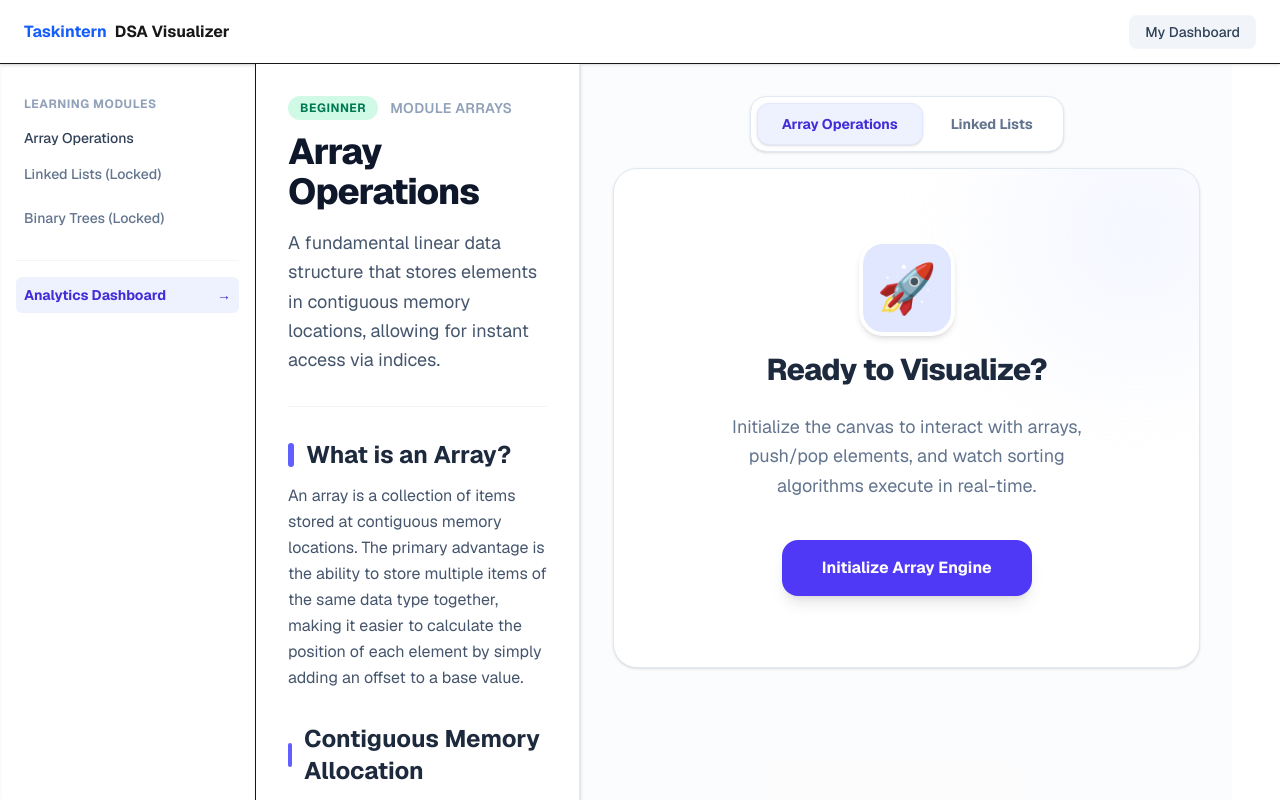
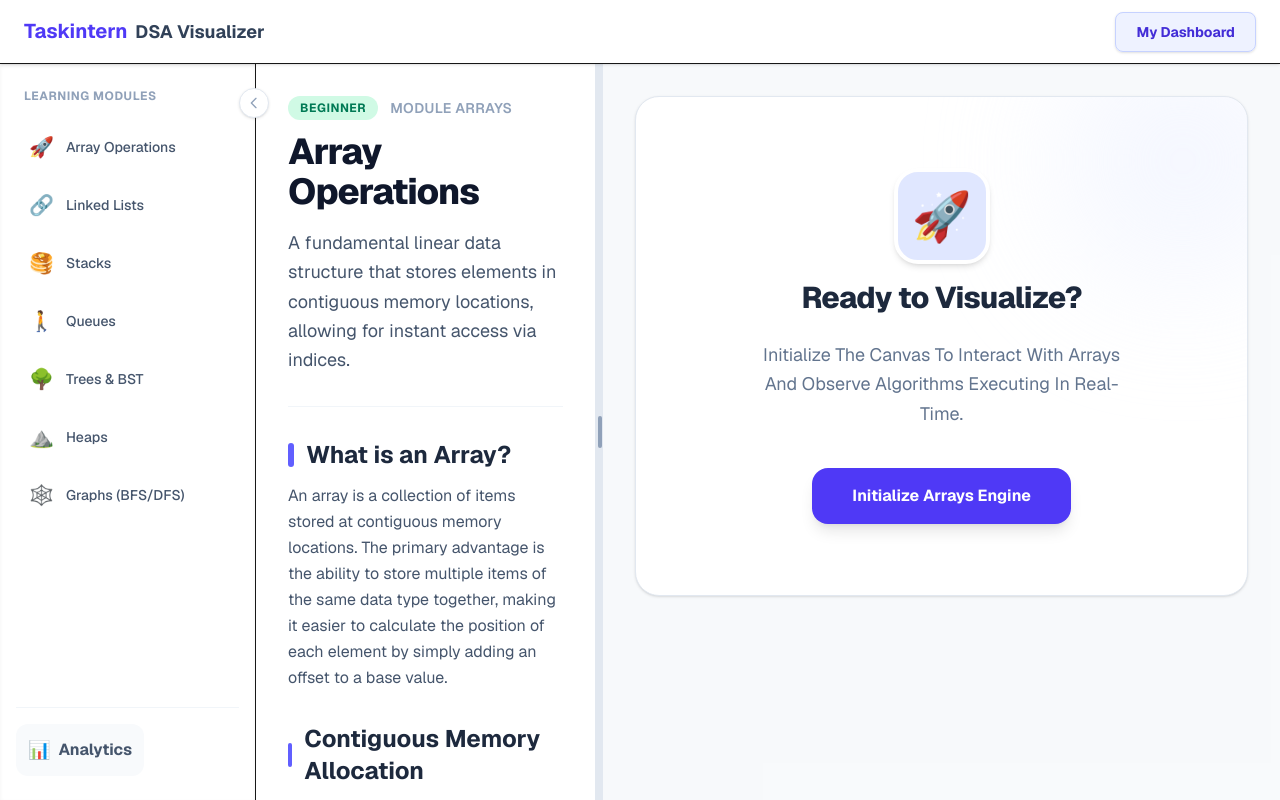
Before and after one commit to SOUSKEAIZEN/taskintern-visualizer, a Next.js app: page / in a window 1280 px wide. Built offline with nearby package versions, Linux system fonts and the light colour scheme; no server answers.

Commit message:
Update ArrayCanvas and LinkedListCanvas to allow more elements; enhance TheoryPanel with linked list data; add Sidebar component for module navigation

```diff
--- /dev/null
+++ b/components/workspace/Sidebar.tsx
@@ -0,0 +1,78 @@
+"use client";
+
+import { useState } from "react";
+import Link from "next/link";
+import { logger } from "../../lib/logger";
+
+const MODULES = [
+  { id: "arrays", label: "Array Operations", icon: "🚀" },
+  { id: "linked-lists", label: "Linked Lists", icon: "🔗" },
+  { id: "stacks", label: "Stacks", icon: "🥞" },
+  { id: "queues", label: "Queues", icon: "🚶" },
+  { id: "trees", label: "Trees & BST", icon: "🌳" },
+  { id: "heaps", label: "Heaps", icon: "⛰️" },
+  { id: "graphs", label: "Graphs (BFS/DFS)", icon: "🕸️" },
+];
+
+export default function Sidebar() {
+  const [isCollapsed, setIsCollapsed] = useState(false);
+
+  const toggleSidebar = () => {
+    logger.info(`UI Interaction: Sidebar ${!isCollapsed ? "collapsed" : "expanded"} by user.`);
+    setIsCollapsed(!isCollapsed);
+  };
+
+  return (
+    <aside
+      className={`relative transition-all duration-300 ease-in-out border-r bg-white shadow-inner z-20 flex flex-col ${
+        isCollapsed ? "w-20 items-center" : "w-64 px-4"
+      }`}
+    >
+      {/* Collapse/Expand Toggle Button */}
+      <button
+        onClick={toggleSidebar}
+        className="absolute -right-3.5 top-6 bg-white border border-slate-200 rounded-full p-1.5 shadow-sm text-slate-400 hover:text-indigo-600 hover:border-indigo-300 transition-colors z-30"
+        title={isCollapsed ? "Expand Sidebar" : "Collapse Sidebar"}
+      >
+        <svg className="w-4 h-4" fill="none" stroke="currentColor" viewBox="0 0 24 24">
+          <path strokeLinecap="round" strokeLinejoin="round" strokeWidth="2" d={isCollapsed ? "M9 5l7 7-7 7" : "M15 19l-7-7 7-7"}></path>
+        </svg>
+      </button>
+
+      <nav className="flex-1 space-y-2 text-sm font-medium pt-4 overflow-y-auto overflow-x-hidden custom-scrollbar">
+        {!isCollapsed && (
+          <div className="text-xs font-bold text-slate-400 uppercase tracking-wider mb-4 mt-2 px-2">
+            Learning Modules
+          </div>
+        )}
+
+        {MODULES.map((mod) => (
+          // We use URL query parameters (?module=...) so the main page knows what to load without complex global state
+          <Link key={mod.id} href={`/?module=${mod.id}`}>
+            <div
+              className={`flex items-center rounded-xl cursor-pointer transition-all duration-200 group ${
+                isCollapsed ? "justify-center p-3 mb-2" : "p-3 mb-1 space-x-3"
+              } hover:bg-indigo-50 hover:text-indigo-700 text-slate-600 border border-transparent hover:border-indigo-100`}
+              title={isCollapsed ? mod.label : ""}
+            >
+              <span className="text-xl group-hover:scale-110 transition-transform">{mod.icon}</span>
+              {!isCollapsed && <span className="whitespace-nowrap">{mod.label}</span>}
+            </div>
+          </Link>
+        ))}
+      </nav>
+
+      {/* Bottom Analytics Link */}
+      <div className={`pt-4 pb-6 mt-2 border-t border-slate-100 flex ${isCollapsed ? 'justify-center' : ''}`}>
+        <Link href="/dashboard">
+          <div className={`p-3 bg-slate-50 text-slate-600 rounded-xl cursor-pointer font-bold hover:bg-indigo-600 hover:text-white hover:shadow-md transition-all flex items-center ${
+            isCollapsed ? "justify-center" : "justify-between w-full space-x-2"
+          }`}>
+            <span className="text-lg">📊</span>
+            {!isCollapsed && <span className="whitespace-nowrap flex-1">Analytics</span>}
+          </div>
+        </Link>
+      </div>
+    </aside>
+  );
+}
--- a/src/app/layout.tsx
+++ b/src/app/layout.tsx
@@ -5,6 +5,7 @@ import { Geist, Geist_Mono } from "next/font/google";
 import Link from "next/link";
 import "./globals.css";
 import { logger } from "../../lib/logger";
+import Sidebar from "../../components/workspace/Sidebar";
 
 const geistSans = Geist({
   variable: "--font-geist-sans",
@@ -34,60 +35,31 @@ export default function RootLayout({
       lang="en"
       className={`${geistSans.variable} ${geistMono.variable} h-full antialiased`}
     >
-      <body className="min-h-full flex flex-col bg-slate-50 text-slate-900">
+      <body className="h-screen flex flex-col bg-slate-50 text-slate-900 overflow-hidden">
 
         {/* Top Navigation Header */}
-        <header className="h-16 border-b bg-white flex items-center justify-between px-6 font-bold shadow-sm z-10">
-          <div className="flex items-center">
-            <span className="text-blue-600 mr-2">Taskintern</span>
-            <span>DSA Visualizer</span>
+        <header className="h-16 border-b bg-white flex items-center justify-between px-6 font-bold shadow-sm z-30 shrink-0">
+          <div className="flex items-center cursor-pointer">
+            <Link href="/">
+              <span className="text-indigo-600 mr-2 text-xl">Taskintern</span>
+              <span className="text-slate-700 text-lg">DSA Visualizer</span>
+            </Link>
           </div>
           <Link href="/dashboard">
-             <span className="text-sm font-medium px-4 py-2 bg-slate-100 hover:bg-slate-200 rounded-lg cursor-pointer transition-colors text-slate-700">
+             <span className="text-sm font-bold px-5 py-2.5 bg-indigo-50 hover:bg-indigo-100 text-indigo-700 rounded-lg cursor-pointer transition-colors border border-indigo-200 shadow-sm">
                My Dashboard
              </span>
           </Link>
         </header>
 
         {/* Main Application Workspace */}
-        <div className="flex flex-1 overflow-hidden">
+        <div className="flex flex-1 h-[calc(100vh-4rem)] overflow-hidden">
 
-          {/* Sidebar Navigation */}
-          <aside className="w-64 border-r bg-white p-4 hidden md:block shadow-inner z-0 flex-shrink-0">
-            <nav className="space-y-2 text-sm font-medium">
-
-              <div className="text-xs font-bold text-slate-400 uppercase tracking-wider mb-2 mt-4 px-2">
-                Learning Modules
-              </div>
-
-              <Link href="/">
-                <div className="p-2 hover:bg-blue-50 text-slate-700 hover:text-blue-700 rounded-md cursor-pointer transition-colors block">
-                  Array Operations
-                </div>
-              </Link>
-
-              <div className="p-2 hover:bg-slate-100 rounded-md cursor-pointer text-slate-500 transition-colors">
-                Linked Lists (Locked)
-              </div>
-
-              <div className="p-2 hover:bg-slate-100 rounded-md cursor-pointer text-slate-500 transition-colors">
-                Binary Trees (Locked)
-              </div>
-
-              <div className="pt-4 mt-6 border-t border-slate-100">
-                <Link href="/dashboard">
-                  <div className="p-2 bg-indigo-50 text-indigo-700 rounded-md cursor-pointer font-bold hover:bg-indigo-100 transition-colors flex items-center justify-between">
-                    <span>Analytics Dashboard</span>
-                    <span>→</span>
-                  </div>
-                </Link>
-              </div>
-
-            </nav>
-          </aside>
+          {/* Injecting our newly created interactive Sidebar */}
+          <Sidebar />
 
           {/* Dynamic Page Content Canvas */}
-          <main className="flex-1 overflow-y-auto p-6 relative">
+          <main className="flex-1 overflow-hidden relative bg-slate-100/50">
             {children}
           </main>
 
--- a/src/app/page.tsx
+++ b/src/app/page.tsx
@@ -1,112 +1,158 @@
 "use client";
 
-import { useState } from "react";
+import { useState, useEffect, Suspense } from "react";
+import { useSearchParams } from "next/navigation";
 import { logger } from "../../lib/logger";
 import ArrayCanvas from "../../components/visualization/ArrayCanvas";
 import LinkedListCanvas from "../../components/visualization/LinkedListCanvas";
 import TheoryPanel from "../../components/workspace/TheoryPanel";
 import InteractiveQuiz from "../../components/workspace/InteractiveQuiz";
 
-type ModuleType = "arrays" | "linked-lists";
+function WorkspaceContent() {
+  const searchParams = useSearchParams();
+  // Read the module from the URL, default to arrays if none is provided
+  const urlModule = searchParams.get("module") || "arrays";
 
-export default function Home() {
-  const [activeModule, setActiveModule] = useState<ModuleType>("arrays");
+  const [activeModule, setActiveModule] = useState(urlModule);
   const [isVisualizing, setIsVisualizing] = useState(false);
 
-  const handleModuleChange = (module: ModuleType) => {
-    if (module === activeModule) return;
+  // UI UX States
+  const [isFullscreen, setIsFullscreen] = useState(false);
+  const [leftPaneWidth, setLeftPaneWidth] = useState(33.33); // Starting at 33.33% width
 
-    logger.info(`UI State Change: Switching active module to ${module.toUpperCase()}`);
-    setActiveModule(module);
-    setIsVisualizing(false); // Reset the canvas state when switching modules
-  };
+  // Sync URL parameter to the active module state
+  useEffect(() => {
+    if (urlModule !== activeModule) {
+      logger.info(`URL State Change: Switching active module to ${urlModule.toUpperCase()}`);
+      setActiveModule(urlModule);
+      setIsVisualizing(false); // Reset canvas when switching modules
+      setIsFullscreen(false); // Exit fullscreen if active
+    }
+  }, [urlModule, activeModule]);
 
   const handleStartVisualization = () => {
     logger.info(`State Change: User mounted the interactive ${activeModule} Canvas.`);
     setIsVisualizing(true);
   };
 
+  const toggleFullscreen = () => {
+    logger.info(`UI Interaction: User toggled fullscreen mode to ${!isFullscreen}`);
+    setIsFullscreen(!isFullscreen);
+  };
+
   return (
-    <div className="flex flex-col lg:flex-row h-[calc(100vh-4rem)] w-full overflow-hidden -m-6">
+    <div className="flex h-full w-full relative">
 
-      {/* Left Pane: Educational Theory Content (Dynamically driven by active module) */}
-      <div className="w-full lg:w-1/3 h-full overflow-y-auto bg-white border-r border-slate-200 z-10 shadow-sm relative">
-        <TheoryPanel topicId={activeModule} />
-      </div>
+      {/* Left Pane: Educational Theory Content (Hidden if Fullscreen) */}
+      {!isFullscreen && (
+        <div
+          style={{ width: `${leftPaneWidth}%` }}
+          className="h-full overflow-y-auto bg-white border-r border-slate-200 z-10 shadow-sm relative flex-shrink-0"
+        >
+          <TheoryPanel topicId={activeModule} />
+        </div>
+      )}
+
+      {/* Draggable Split-Pane Divider */}
+      {!isFullscreen && (
+        <div
+          className="w-1.5 hover:w-2 bg-slate-200 hover:bg-indigo-400 cursor-col-resize z-20 transition-all flex items-center justify-center group"
+          onMouseDown={(e) => {
+            const startX = e.clientX;
+            const startWidth = leftPaneWidth;
+
+            const onMouseMove = (moveEvent: MouseEvent) => {
+              // Calculate the change as a percentage of the total window width
+              const delta = ((moveEvent.clientX - startX) / window.innerWidth) * 100;
+              const newWidth = Math.max(20, Math.min(startWidth + delta, 60)); // Constrain between 20% and 60%
+              setLeftPaneWidth(newWidth);
+            };
+
+            const onMouseUp = () => {
+              document.removeEventListener("mousemove", onMouseMove);
+              document.removeEventListener("mouseup", onMouseUp);
+            };
+
+            document.addEventListener("mousemove", onMouseMove);
+            document.addEventListener("mouseup", onMouseUp);
+          }}
+        >
+          {/* Visual indicator for the drag handle */}
+          <div className="h-8 w-1 bg-slate-400 group-hover:bg-white rounded-full"></div>
+        </div>
+      )}
 
       {/* Right Pane: Interactive Workspace & Assessment */}
-      <div className="w-full lg:w-2/3 h-full overflow-y-auto p-8 bg-slate-50/50 space-y-8 pb-24 relative custom-scrollbar">
+      <div
+        style={{ width: isFullscreen ? '100%' : `${100 - leftPaneWidth}%` }}
+        className="h-full overflow-y-auto p-4 md:p-8 bg-slate-50/50 space-y-8 pb-24 relative custom-scrollbar flex-grow transition-all duration-300"
+      >
+        <div className={`w-full mx-auto ${isFullscreen ? 'max-w-7xl' : 'max-w-4xl'}`}>
 
-        {/* Module Selector (Segmented Control) */}
-        <div className="w-full max-w-4xl mx-auto flex justify-center mb-4">
-          <div className="bg-white border border-slate-200 p-1.5 rounded-2xl shadow-sm flex space-x-1">
-            <button
-              onClick={() => handleModuleChange("arrays")}
-              className={`px-6 py-2.5 rounded-xl font-bold text-sm transition-all duration-300 ${
-                activeModule === "arrays"
-                  ? "bg-indigo-50 text-indigo-700 shadow-sm border border-indigo-100"
-                  : "text-slate-500 hover:text-slate-700 hover:bg-slate-50"
-              }`}
-            >
-              Array Operations
-            </button>
-            <button
-              onClick={() => handleModuleChange("linked-lists")}
-              className={`px-6 py-2.5 rounded-xl font-bold text-sm transition-all duration-300 ${
-                activeModule === "linked-lists"
-                  ? "bg-indigo-50 text-indigo-700 shadow-sm border border-indigo-100"
-                  : "text-slate-500 hover:text-slate-700 hover:bg-slate-50"
-              }`}
-            >
-              Linked Lists
-            </button>
-          </div>
-        </div>
-
-        <div className="w-full max-w-4xl mx-auto">
           {/* Main Visualization Area */}
-          <div className="bg-white border border-slate-200 rounded-3xl shadow-sm p-8 flex flex-col items-center justify-center min-h-[500px] relative overflow-hidden transition-all duration-500">
+          <div className="bg-white border border-slate-200 rounded-3xl shadow-sm p-4 md:p-8 flex flex-col items-center justify-center min-h-[500px] relative overflow-hidden transition-all duration-500">
 
             {/* Background Accent Graphic */}
             <div className="absolute top-0 right-0 -mr-16 -mt-16 w-64 h-64 bg-indigo-50 rounded-full blur-3xl opacity-60 pointer-events-none"></div>
 
+            {/* Fullscreen Toggle Button (Only show if visualizing) */}
+            {isVisualizing && (
+              <button
+                onClick={toggleFullscreen}
+                className="absolute top-4 right-4 p-2 bg-white border border-slate-200 hover:bg-slate-50 text-slate-500 hover:text-indigo-600 rounded-lg shadow-sm transition-all z-20 flex items-center space-x-2"
+                title={isFullscreen ? "Exit Fullscreen" : "Enter Fullscreen"}
+              >
+                {isFullscreen ? (
+                  <>
+                    <span className="text-sm font-bold">Exit</span>
+                    <svg className="w-5 h-5" fill="none" stroke="currentColor" viewBox="0 0 24 24"><path strokeLinecap="round" strokeLinejoin="round" strokeWidth="2" d="M4 14h4v4m0-4l-5 5m11-5h4v4m-4-4l5 5M4 10h4V6m0 4l-5-5m11 5h4V6m-4 4l5-5" /></svg>
+                  </>
+                ) : (
+                  <>
+                    <span className="text-sm font-bold">Fullscreen</span>
+                    <svg className="w-5 h-5" fill="none" stroke="currentColor" viewBox="0 0 24 24"><path strokeLinecap="round" strokeLinejoin="round" strokeWidth="2" d="M4 8V4m0 0h4M4 4l5 5m11-1V4m0 0h-4m4 0l-5 5M4 16v4m0 0h4m-4 0l5-5m11 5l-5-5m5 5v-4m0 4h-4" /></svg>
+                  </>
+                )}
+              </button>
+            )}
+
             {!isVisualizing ? (
               <div className="text-center space-y-6 animate-in fade-in zoom-in-95 duration-500 z-10">
                 <div className="w-24 h-24 bg-indigo-100 rounded-3xl flex items-center justify-center mx-auto mb-4 border-4 border-white shadow-md transition-all">
-                  <span className="text-5xl">{activeModule === "arrays" ? "🚀" : "🔗"}</span>
+                  <span className="text-5xl">{activeModule === "arrays" ? "🚀" : activeModule === "linked-lists" ? "🔗" : "⚙️"}</span>
                 </div>
                 <h2 className="text-3xl font-extrabold text-slate-800 tracking-tight">Ready to Visualize?</h2>
-                <p className="text-slate-500 max-w-sm mx-auto text-lg leading-relaxed">
-                  {activeModule === "arrays"
-                    ? "Initialize the canvas to interact with arrays, push/pop elements, and watch sorting algorithms execute in real-time."
-                    : "Initialize the canvas to interact with nodes, reassign memory pointers, and traverse the linked list dynamically."}
+                <p className="text-slate-500 max-w-sm mx-auto text-lg leading-relaxed capitalize">
+                  Initialize the canvas to interact with {activeModule.replace("-", " ")} and observe algorithms executing in real-time.
                 </p>
                 <button
                   onClick={handleStartVisualization}
-                  className="mt-4 px-10 py-4 bg-indigo-600 text-white font-bold rounded-2xl shadow-lg hover:bg-indigo-700 hover:shadow-indigo-200 transition-all active:scale-95"
+                  className="mt-4 px-10 py-4 bg-indigo-600 text-white font-bold rounded-2xl shadow-lg hover:bg-indigo-700 hover:shadow-indigo-200 transition-all active:scale-95 capitalize"
                 >
-                  Initialize {activeModule === "arrays" ? "Array" : "Linked List"} Engine
+                  Initialize {activeModule.replace("-", " ")} Engine
                 </button>
               </div>
             ) : (
               <div className="flex flex-col items-center w-full animate-in fade-in duration-500 z-10">
 
                 {/* Dynamically render the correct visualization engine */}
-                {activeModule === "arrays" ? <ArrayCanvas /> : <LinkedListCanvas />}
+                {activeModule === "arrays" ? <ArrayCanvas /> :
+                 activeModule === "linked-lists" ? <LinkedListCanvas /> :
+                 <div className="text-slate-500 font-bold p-8">Module Engine in Development</div>}
 
                 <p className="text-sm text-emerald-600 font-bold bg-emerald-50 px-5 py-2.5 rounded-full border border-emerald-200 mt-10 shadow-sm flex items-center gap-2">
                   <span className="w-2 h-2 rounded-full bg-emerald-500 animate-pulse"></span>
-                  Interactive Canvas Active. Open your console (F12) to view engine logs.
+                  Interactive Canvas Active.
                 </p>
               </div>
             )}
           </div>
         </div>
 
-        {/* Assessment Section (Dynamically tracks the active module) */}
+        {/* Assessment Section */}
         {isVisualizing && (
           <div className="w-full max-w-4xl mx-auto animate-in fade-in slide-in-from-bottom-8 duration-700">
-            <div className="flex items-center justify-center mb-12">
+            <div className="flex items-center justify-center mb-12 mt-8">
               <div className="w-full h-px bg-slate-200"></div>
               <span className="px-6 text-sm font-bold text-slate-400 uppercase tracking-widest whitespace-nowrap">
                 Knowledge Assessment
@@ -114,7 +160,6 @@ export default function Home() {
               <div className="w-full h-px bg-slate-200"></div>
             </div>
 
-            {/* The imported Quiz Engine wired to Prisma and the active module */}
             <InteractiveQuiz
               topicId={activeModule}
               userId="placeholder-student-id-123"
@@ -125,3 +170,16 @@ export default function Home() {
     </div>
   );
 }
+
+// Next.js requires useSearchParams to be wrapped in a Suspense boundary
+export default function Home() {
+  return (
+    <Suspense fallback={
+      <div className="flex items-center justify-center h-full w-full">
+        <div className="w-8 h-8 border-4 border-indigo-200 border-t-indigo-600 rounded-full animate-spin"></div>
+      </div>
+    }>
+      <WorkspaceContent />
+    </Suspense>
+  );
+}
```
Also changed, not shown: components/visualization/ArrayCanvas.tsx (+13 -11 lines), components/visualization/LinkedListCanvas.tsx (+27 -19 lines), components/workspace/TheoryPanel.tsx (+5 -2 lines).
